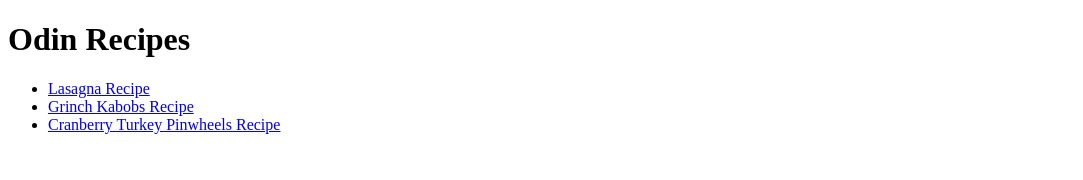
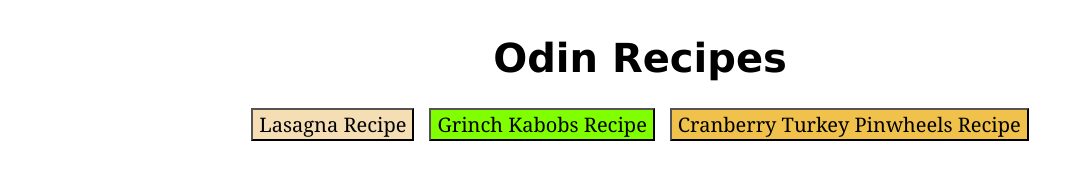
Before and after one commit to BH1036284/html_2, a plain HTML site: page index.html in a window 1280 px wide. Shown: the whole page, without its empty margins (0-1083 px from the left). Drawn offline with Linux system fonts and the light colour scheme.

Commit message:
CSS Assignment 5

```diff
--- a/index.html
+++ b/index.html
@@ -4,13 +4,15 @@
     <meta charset="UTF-8">
     <meta name="viewport" content="width=device-width, initial-scale=1.0">
     <title>Document</title>
+    <link rel="stylesheet" href="style.css">
 </head>
 <body>
-    <h1>Odin Recipes</h1>
-    <ul>
-        <li><a href="recipes/lasagna.html">Lasagna Recipe</a></li>
-        <li><a href="recipes/grinch-kabobs.html">Grinch Kabobs Recipe</a></li>
-        <li><a href="recipes/cranberry-turkey-pinwheels.html">Cranberry Turkey Pinwheels Recipe</a></li>
-    </ul>
+    <h1 class="heading">Odin Recipes</h1>
+    <div class="button-container">
+        <button class="button other" onclick="window.location.href='recipes/lasagna.html';">Lasagna Recipe</button>
+        <button class="button christmas" onclick="window.location.href='recipes/grinch-kabobs.html';">Grinch Kabobs Recipe</button>
+        <button class="button thanksgiving" onclick="window.location.href='recipes/cranberry-turkey-pinwheels.html';">Cranberry Turkey Pinwheels Recipe</button>
+    </div>
+
 </body>
 </html>
--- /dev/null
+++ b/style.css
@@ -0,0 +1,44 @@
+body {
+    display: flex;
+    flex-direction: column;
+    align-items: center;
+    justify-content: center;
+}
+
+.heading {
+    font-family: Verdana, Geneva, Tahoma, sans-serif;
+    font-size: 40px;
+    font-weight: 700;
+    text-align: center;
+}
+
+.button-container {
+    font-size: 20px;
+    font-family: Cambria, Cochin, Georgia, Times, 'Times New Roman', serif;
+
+    display: flex;
+    justify-content: center;
+    gap: 15px;
+}
+
+/* Descendant combinator: Targeting buttons inside .button-container */
+.button-container button {
+    font-size: 20px;
+    font-family: Cambria, Cochin, Georgia, Times, 'Times New Roman', serif;
+}
+
+.button:hover {
+    filter: brightness(85%);
+}
+
+.button.christmas {
+    background-color: chartreuse;
+}
+
+.button.thanksgiving {
+    background-color: rgb(240, 193, 75);
+}
+
+.button.other {
+    background-color: wheat;
+}
```
Also changed, not shown: recipes/cranberry-turkey-pinwheels.html (+2 -1 lines), recipes/grinch-kabobs.html (+4 -3 lines), recipes/lasagna.html (+2 -1 lines), recipes/style.css (added, +17 -0 lines).
